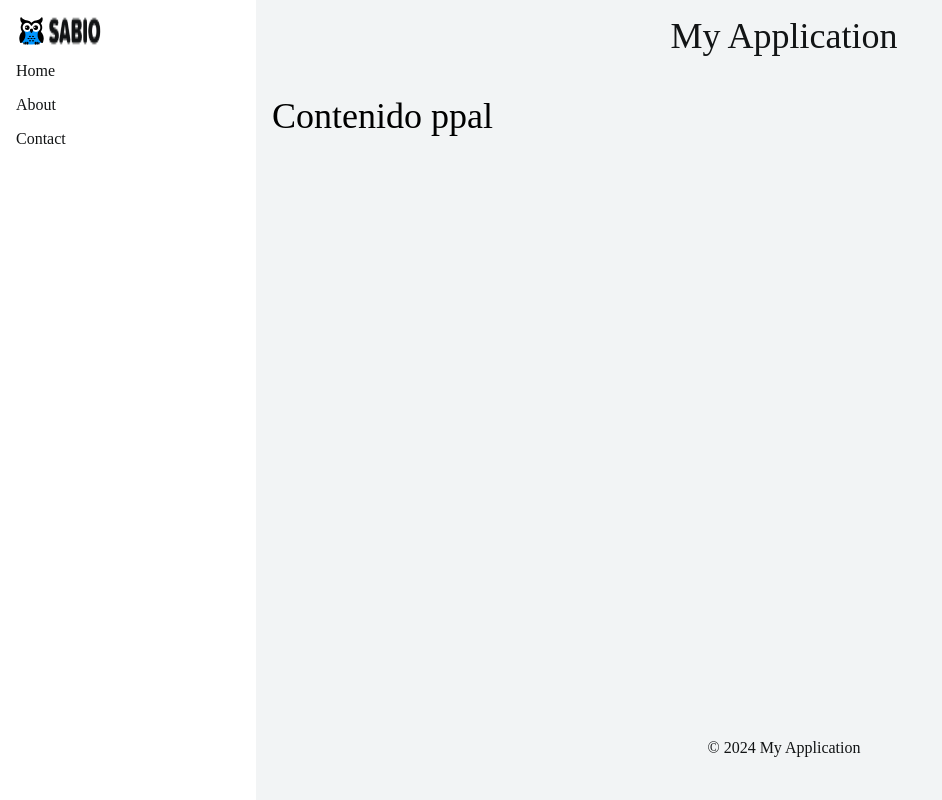
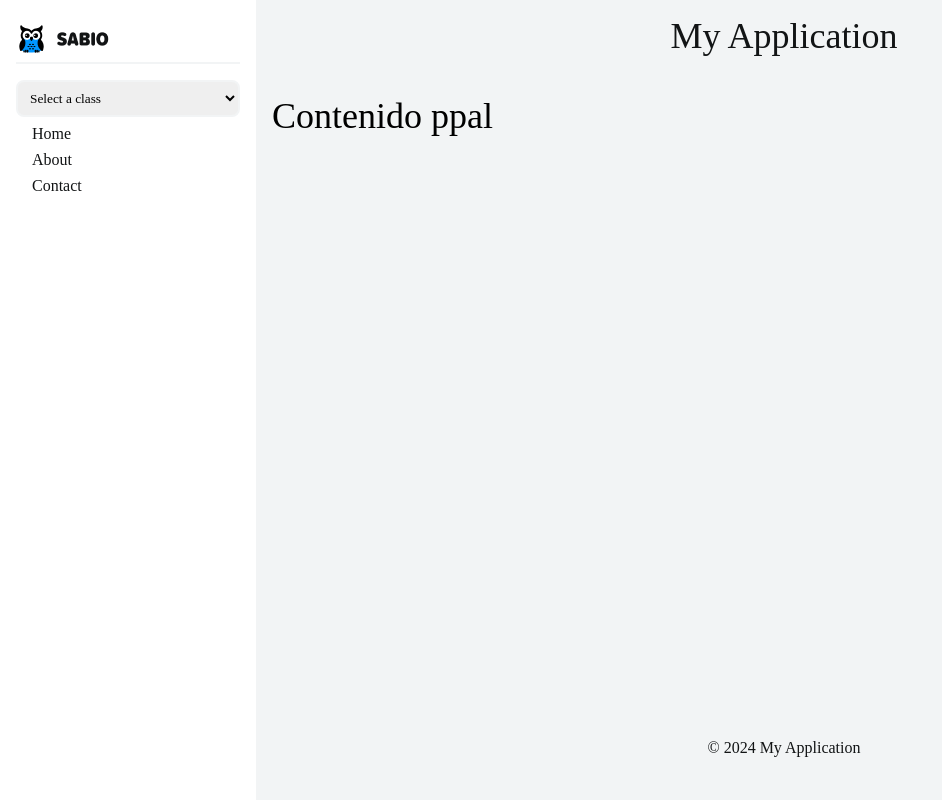
Before and after one commit to DMV-DEV/FE-SABIO, a React (Create React App) app: page / in a window 1280 px wide. Shown: the whole page, without its empty margins (0-942 px from the left). Built offline with nearby package versions, Linux system fonts and the light colour scheme; a web font is replaced by a local one.

Commit message:
arreglos layout base

```diff
--- a/src/components/footer/StyleFooter.css
+++ b/src/components/footer/StyleFooter.css
@@ -7,9 +7,6 @@
 
   }
 
-  .main-footer {
-    margin-bottom: 60px; /* Adjust based on the height of the footer */
-  }
 
   @media (max-width: 768px) {
 
--- a/src/components/header/StyleHeader.css
+++ b/src/components/header/StyleHeader.css
@@ -6,11 +6,6 @@
 
     width: 100%;
 
-
-  }
-
-  .main-header {
-    margin-top: 60px; /* Adjust based on the height of the header */
   }
 
   @media (max-width: 768px) {
--- a/src/components/sidebar/Sidebar.jsx
+++ b/src/components/sidebar/Sidebar.jsx
@@ -8,6 +8,13 @@ const Sidebar = () => {
       setIsCollapsed(!isCollapsed);
     };
 
+    const [selectedOption, setSelectedOption] = useState('');
+
+    const handleChange = (event) => {
+      setSelectedOption(event.target.value);
+    };
+
+
     return (
       <>
       <button className="sidebar-toggle" onClick={toggleSidebar}>
@@ -15,10 +22,19 @@ const Sidebar = () => {
           </button>
         <aside className={`sidebar ${isCollapsed ? '' : 'collapsed'}`}>
             <div className='sidebar__header'>
-                <img className='sidebar__logo' alt='logo' src='/logo.png'/>
-                <img className='sidebar__name' src='/name.png'/>
+                <img className='sidebar__header--logo' alt='logo' src='/logo.png'/>
+                <img className='sidebar__header--name' src='/name.png'/>
             </div>
+            <div className="dropdown-container">
 
+      <select id="dropdown" value={selectedOption} onChange={handleChange}>
+        <option value="">Select a class</option>
+        <option value="option1">Option 1</option>
+        <option value="option2">Option 2</option>
+        <option value="option3">Option 3</option>
+      </select>
+
+    </div>
           <ul className='sidebar__list'>
             <li>Home</li>
             <li>About</li>
--- a/src/components/sidebar/StyleSidebar.css
+++ b/src/components/sidebar/StyleSidebar.css
@@ -1,31 +1,58 @@
 .sidebar {
     background-color: var(--white);
     color: var(--black);
-
-    padding: 1rem;
-    box-sizing: border-box;
-    height: 100vh;
-
-
+padding: 1rem;
     display: flex;
     flex-direction: column;
-
     z-index: 1000;
 
   }
 
   .sidebar__header{
     display: flex;
+    align-items: center;
+    padding:0.5rem 0;
+    box-sizing: border-box;
+    gap: 0.5rem;
+    border-bottom: 2px solid var(--grey);
+
+  }
+
+.sidebar__header--logo{
+    height: 30px;
+}
+
+.sidebar__header--name{
+    height: min-content;
+}
+
+.dropdown-container {
+    display: flex;
+    flex-direction: column;
+    width: 100%;
+    margin-top: 1rem;
+
+  }
+
+  label {
+    margin-bottom: 5px;
+  }
+
+  select {
+    padding: 8px;
+    border: 2px solid var(--grey);
+    border-radius: 0.5rem;
+    font-family: inherit;
   }
 
 
   .sidebar ul {
     list-style: none;
-    padding: 0;
+    padding: 0 1rem;
   }
 
   .sidebar ul li {
-    margin: 1rem 0;
+    margin: 0.5rem 0;
   }
 
   .sidebar-toggle {
@@ -51,6 +78,7 @@
       .sidebar__header{
         margin-top: 4rem;
         display: flex;
+        justify-content: center;
       }
 
     .sidebar__list{
--- a/src/index.css
+++ b/src/index.css
@@ -3,7 +3,8 @@
 *{
   margin: 0;
   font-family: 'Anek Bangla';
-
+  overflow-y: hidden;
+  overflow-x: hidden;
 
 }
 
```
